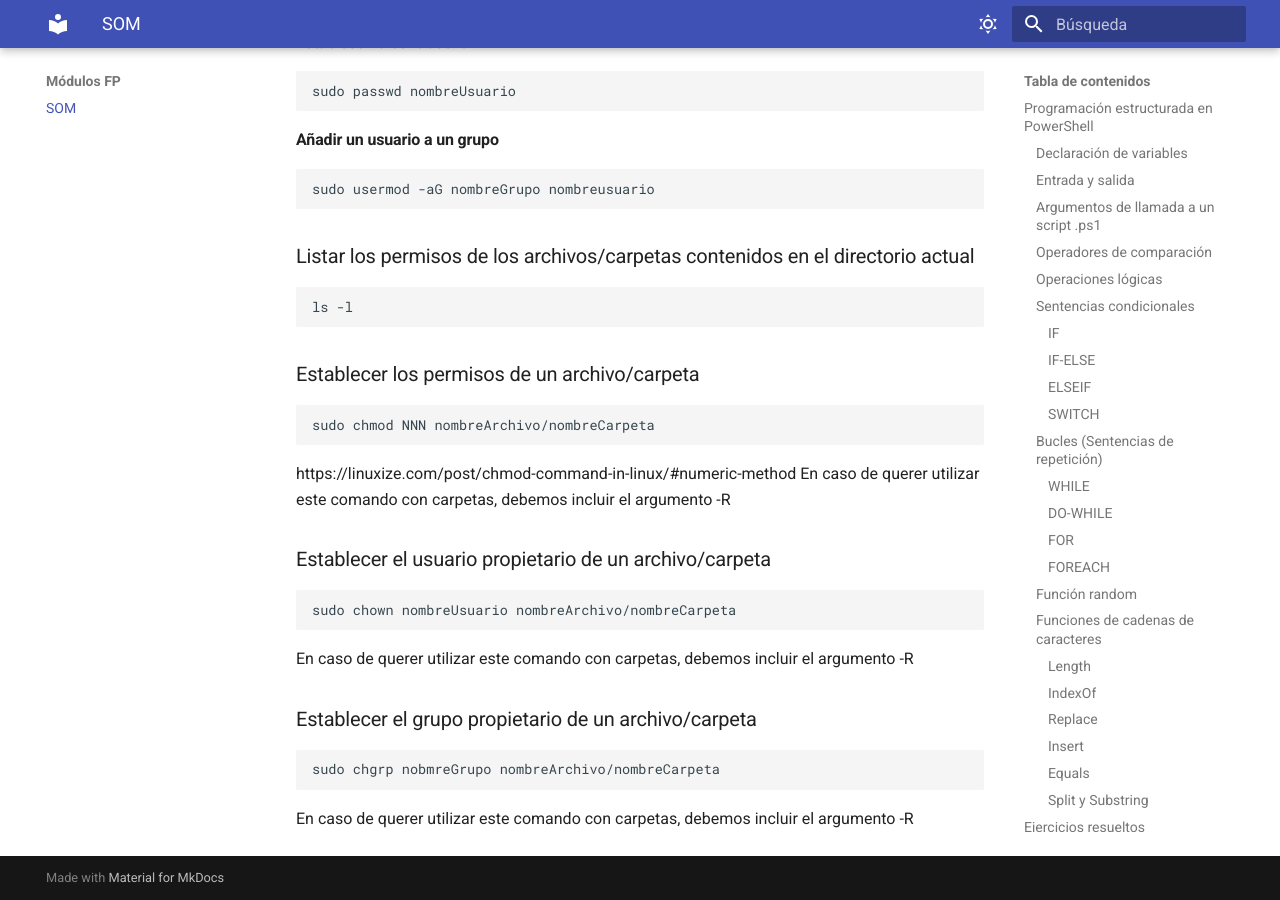
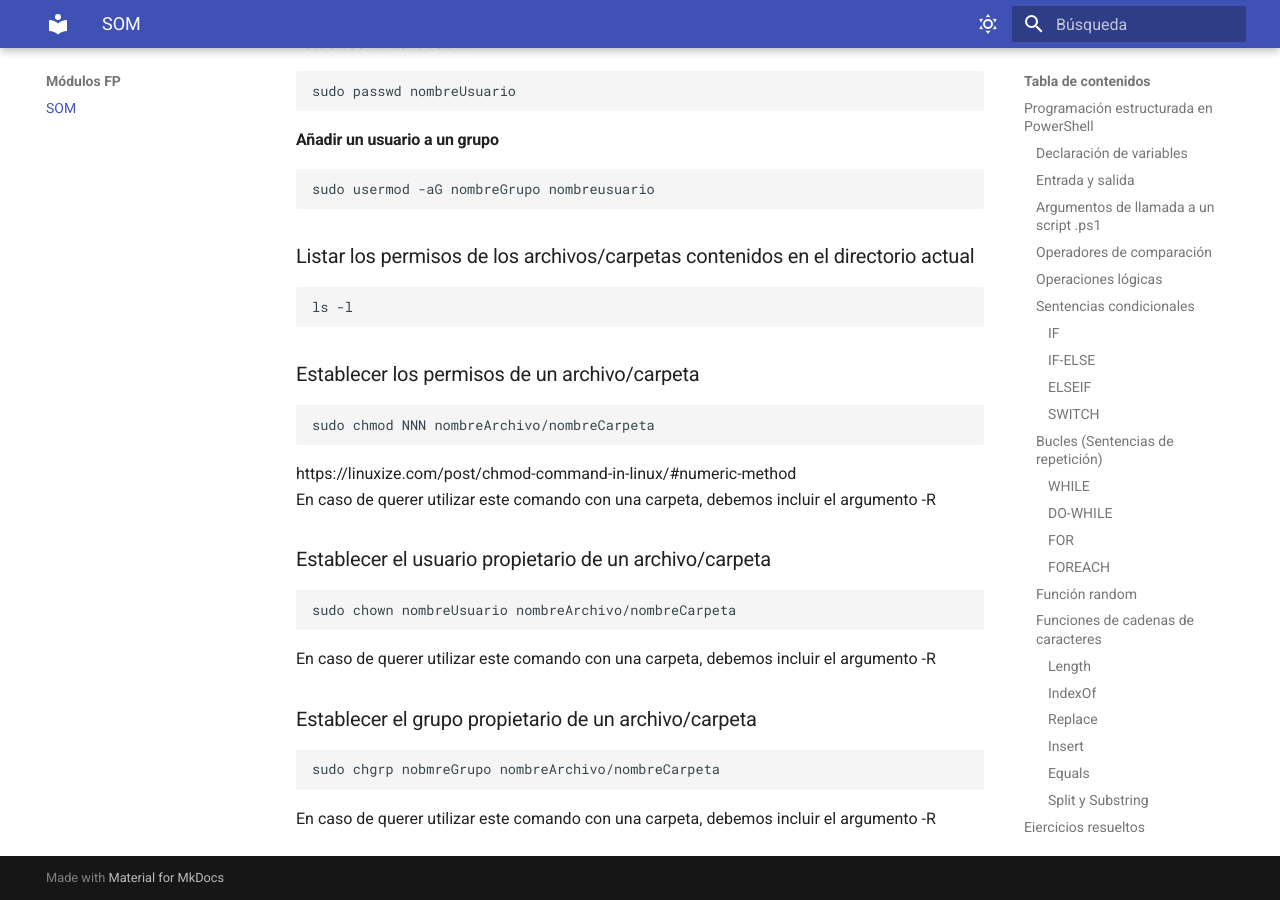
Before and after one commit to fernandoalvarezfp/fernandoalvarezfp.github.io, an MkDocs documentation site: the page built from docs/SOM.md, in a window 1280 px wide and 900 px high, scrolled down 17887 px. Built offline with MkDocs 1.6.1 and Material for MkDocs 9.7.7, drawn with Linux system fonts in a browser that asks for light colours.

Commit message:
Update SOM.md

````diff
--- a/docs/SOM.md
+++ b/docs/SOM.md
@@ -665,16 +665,16 @@
 sudo chmod NNN nombreArchivo/nombreCarpeta
 ```
 https://linuxize.com/post/chmod-command-in-linux/#numeric-method
-En caso de querer utilizar este comando con carpetas, debemos incluir el argumento -R
+En caso de querer utilizar este comando con una carpeta, debemos incluir el argumento -R
 
 ### Establecer el usuario propietario de un archivo/carpeta
 ```bash
 sudo chown nombreUsuario nombreArchivo/nombreCarpeta
 ```
-En caso de querer utilizar este comando con carpetas, debemos incluir el argumento -R
+En caso de querer utilizar este comando con una carpeta, debemos incluir el argumento -R
 
 ### Establecer el grupo propietario de un archivo/carpeta
 ```bash
 sudo chgrp nobmreGrupo nombreArchivo/nombreCarpeta
 ```
-En caso de querer utilizar este comando con carpetas, debemos incluir el argumento -R
+En caso de querer utilizar este comando con una carpeta, debemos incluir el argumento -R
````
